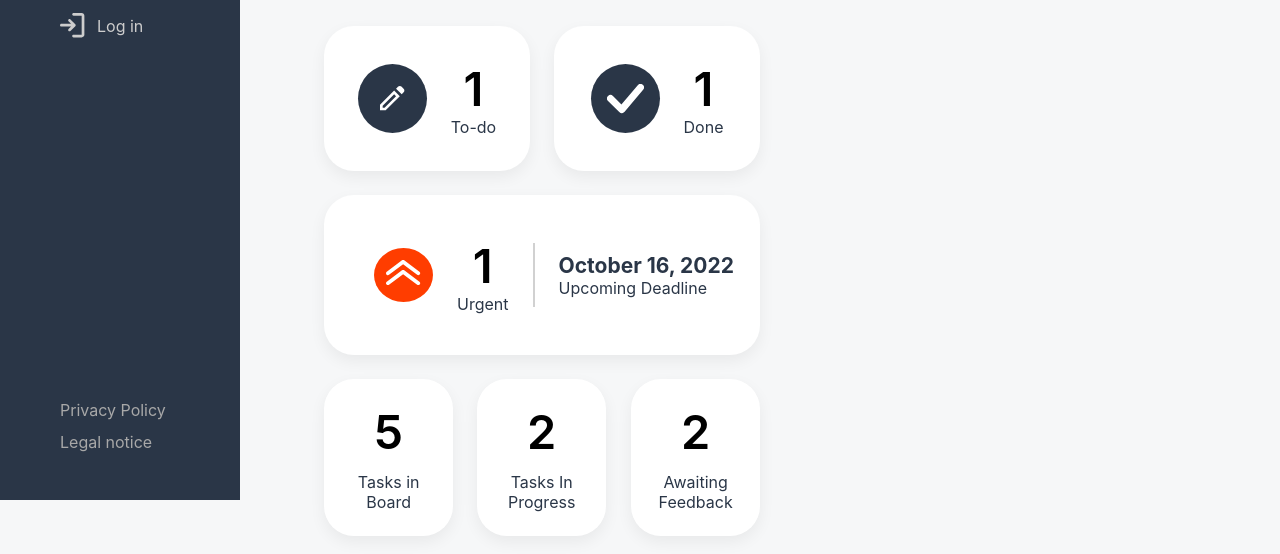
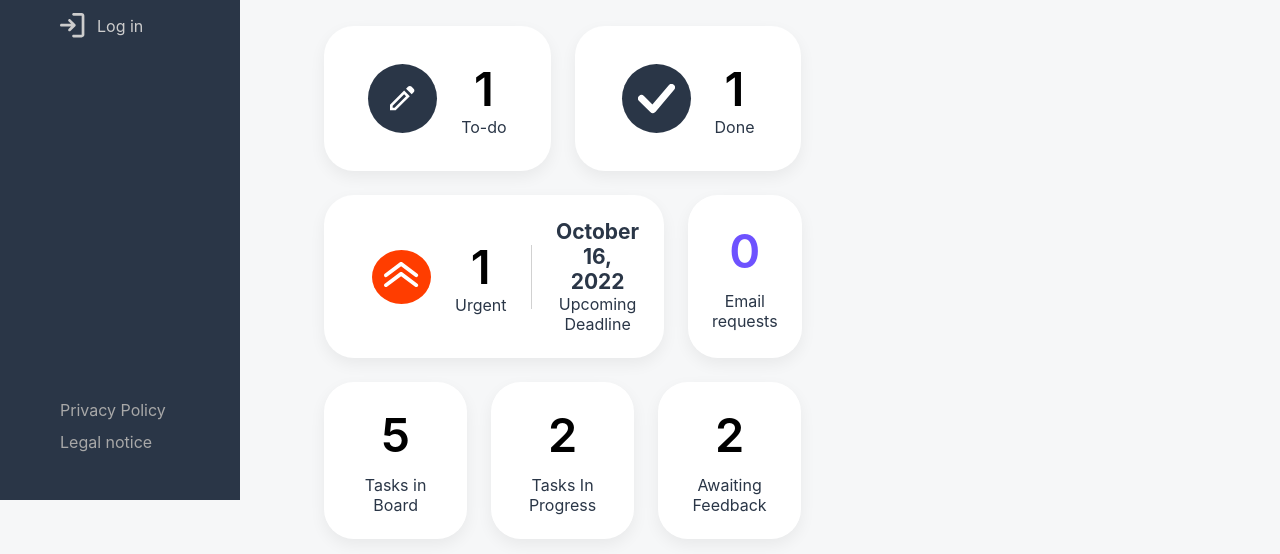
Before and after one commit to RaphaelNeuberger/Join-Issue-Collector, a plain HTML site: page summary.html in a window 1280 px wide. Shown: the part 300-854 px from the top of the page. Drawn offline with Linux system fonts and the light colour scheme; no server answers; a web font is replaced by a local one.

Commit message:
Summary: KPI 'Email requests' laut Figma, Upcoming Deadline zeigt naechste anstehende Frist

```diff
--- a/css/summary.css
+++ b/css/summary.css
@@ -533,3 +533,22 @@ body.splash-active .greeting-splash {
     height: 48px;
   }
 }
+
+/* Email requests KPI (AI-generated tickets from email / web form) */
+.kpi-line--urgent > .kpi-card {
+  flex: 2;
+}
+
+.kpi-card--email {
+  flex: 1;
+  min-width: 0;
+  text-align: center;
+}
+
+.kpi-value--email {
+  color: #6e52ff;
+}
+
+.kpi-card--email:hover .kpi-value--email {
+  color: #ffffff;
+}
--- a/scripts/summary-kpi.js
+++ b/scripts/summary-kpi.js
@@ -60,6 +60,7 @@
     updateElement("kpi-progress", counts.progress);
     updateElement("kpi-feedback", counts.feedback);
     updateElement("kpi-board", counts.total);
+    updateElement("kpi-email", counts.email);
   }
 
   /**
@@ -79,6 +80,7 @@
       ),
       urgent: filterByPriority(tasks, "urgent").length,
       total: tasks.length,
+      email: tasks.filter((t) => t.aiGenerated === true).length,
     };
 
     updateAllKPIElements(counts);
@@ -96,12 +98,16 @@
   }
 
   /**
-   * Finds the task with the earliest due date
+   * Finds the task with the earliest due date. Deadlines from today on are
+   * preferred, so a long-overdue task does not hide the next real deadline.
    * @param {Array<Object>} tasks - Array of tasks with dueDate property
-   * @returns {Object} The task with earliest due date
+   * @returns {Object} The task with earliest (upcoming) due date
    */
   function findEarliestTask(tasks) {
-    return tasks.reduce((earliest, current) => {
+    const today = new Date().toISOString().slice(0, 10);
+    const upcoming = tasks.filter((t) => t.dueDate >= today);
+    const pool = upcoming.length ? upcoming : tasks;
+    return pool.reduce((earliest, current) => {
       const currentDate = new Date(current.dueDate);
       const earliestDate = new Date(earliest.dueDate);
       return currentDate < earliestDate ? current : earliest;
--- a/summary.html
+++ b/summary.html
@@ -58,7 +58,7 @@
             </a>
           </div>
 
-          <div class="kpi-line">
+          <div class="kpi-line kpi-line--urgent">
             <a href="board.html" class="kpi-card" tabindex="0" role="link">
               <div class="kpi-iconurgent">
                 <img src="img/icons/urgent.svg" alt="Urgent" />
@@ -75,6 +75,10 @@
                   <div class="deadlinetext">Upcoming Deadline</div>
                 </div>
               </div>
+            </a>
+            <a href="board.html" class="kpi-card3 kpi-card--email" tabindex="0" role="link">
+              <div class="kpi-value kpi-value--email" id="kpi-email">0</div>
+              <div class="kpi-label">Email requests</div>
             </a>
           </div>
 
```
